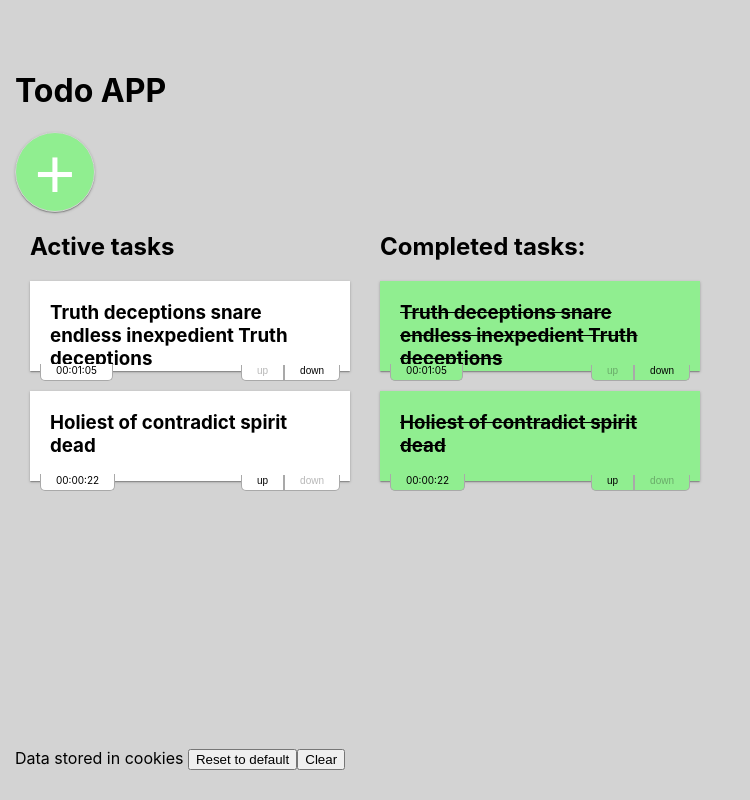
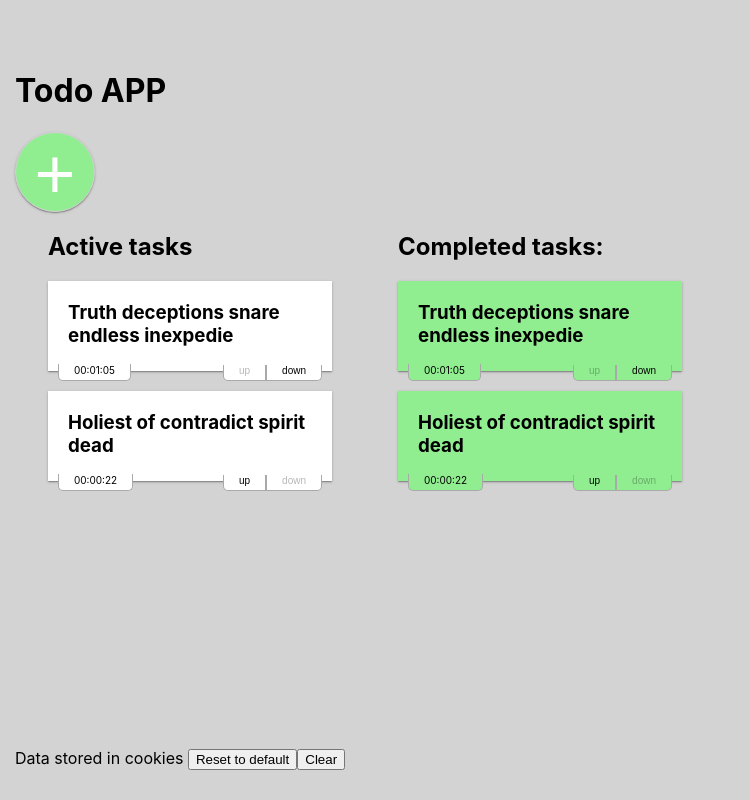
Before and after one commit to PK007PK/P38TODO, a React (Create React App) app: page / in a window 1280 px wide. Shown: the whole page, without its empty margins (0-750 px from the left). Built offline with nearby package versions, Linux system fonts and the light colour scheme.

Commit message:
Improve styling

```diff
--- a/src/components/Project/Project.js
+++ b/src/components/Project/Project.js
@@ -70,7 +70,9 @@ const Project = ({ id, status }) => {
             ? {
                 backgroundColor: "lightgreen",
               }
-            : null
+            : projectIsActive
+            ? { backgroundColor: "lightgray" }
+            : {}
         }
       >
         Edit
@@ -83,7 +85,9 @@ const Project = ({ id, status }) => {
             ? {
                 backgroundColor: "lightgreen",
               }
-            : null
+            : projectIsActive
+            ? { backgroundColor: "lightgray" }
+            : {}
         }
       >
         Del
@@ -141,7 +145,11 @@ const Project = ({ id, status }) => {
             ? {
                 backgroundColor: "lightgreen",
               }
-            : null
+            : projectIsActive
+            ? {}
+            : {
+                backgroundColor: "white",
+              }
         }
         disabled={projectIndex === 0 || projectOpen ? true : false}
         className={styles.upDownBtn}
@@ -211,40 +219,39 @@ const Project = ({ id, status }) => {
 
   return (
     <li
-      onClick={
-        !projectIsActive && !projectOpen ? handleOpenCloseProjectCard : null
-      }
       className={projectIsActive ? styles.projectActive : styles.project}
       style={
         status === "completed"
-          ? {
-              backgroundColor: "lightgreen",
-            }
-          : null
+          ? projectIsActive
+            ? { backgroundColor: "lightgreen", border: "1px solid red" }
+            : { backgroundColor: "lightgreen" }
+          : projectIsActive
+          ? { border: "1px solid red" }
+          : {}
       }
     >
       <div
-        className={styles.mainInfo}
-        style={!projectIsActive && projectOpen ? { opacity: 0.3 } : null}
+        className={styles.nameBlock}
+        onClick={
+          !projectIsActive && !projectOpen ? handleOpenCloseProjectCard : null
+        }
+        style={
+          status === "completed"
+            ? projectIsActive
+              ? { cursor: "auto" }
+              : { cursor: "pointer" }
+            : projectIsActive
+            ? { cursor: "auto" }
+            : { cursor: "pointer" }
+        }
       >
-        <div className={styles.nameBlock}>
-          <h3
-            className={styles.title}
-            style={
-              status === "completed"
-                ? {
-                    textDecoration: "line-through",
-                  }
-                : null
-            }
-          >
-            {projectIsActive ? project.name : project.name.slice(0, 60)}
-          </h3>
-        </div>
-        {projectMainInfoPanel}
-        {closeButtonBlock}
-        {editDelButtonBlock}
+        <h3 className={styles.title}>
+          {projectIsActive ? project.name : project.name.slice(0, 40)}
+        </h3>
       </div>
+      {projectMainInfoPanel}
+      {closeButtonBlock}
+      {editDelButtonBlock}
       {timeWhenInactive}
       {upDownButtonBlock}
       {finishButton}
--- a/src/components/Project/Project.module.scss
+++ b/src/components/Project/Project.module.scss
@@ -4,13 +4,12 @@
     color: "blue";
     list-style: none;
     margin-bottom: 20px;
-    padding: 20px;
+    padding: 2px;
     background-color: white;
     box-shadow:  0px 1px 3px 0px rgba(0, 0, 0, 0.2),
     0px 1px 1px 0px rgba(0, 0, 0, 0.14),
     0px 2px 1px -1px rgba(0, 0, 0, 0.12);
-    cursor: pointer;
-    height: 50px;
+    height: 86px;
 }
 
 .projectActive {
@@ -20,22 +19,22 @@
     list-style: none;
     margin-bottom: 35px;
     margin-top: 35px;
-    padding: 20px;
+    padding: 2px;
     box-shadow: 0px 2px 4px -1px rgba(0, 0, 0, 0.2),
     0px 4px 5px 0px rgba(0, 0, 0, 0.14),
     0px 1px 10px 0px rgba(0, 0, 0, 0.12);
+    height: 86px;
+}
 
 .upDownBtn {
     background-color: lightgray;
 }
-}
 
 .nameBlock {
     display: flex;
-    width: 100%;
     justify-content: space-between;
     align-items: center;
-
+    padding: 18px;
 }
 
 
@@ -51,8 +50,7 @@
 }
 
 .projectMainInfoPanel {
-    margin-top: 20px;
-    padding-bottom: 30px;
+    padding: 18px;
 }
 
 
@@ -60,12 +58,14 @@
     position: absolute;
     bottom: -10px;
     left: 10px;
+
 }
 
 .upDownBlock {
     position: absolute;
     bottom: -10px;
     right: 10px;
+
 }
 
 .closeButtonBlock {
@@ -77,7 +77,7 @@
 .closeBtn {
     font-size: 10px;
     background-color: lightgray;
-    border: 1px solid darkgray;
+    border: 1px solid red;
     padding: 4px 15px 0px 15px;
     border-bottom: none;
     cursor: pointer;
```
Lines whose indentation alone changed are shown as unchanged.
